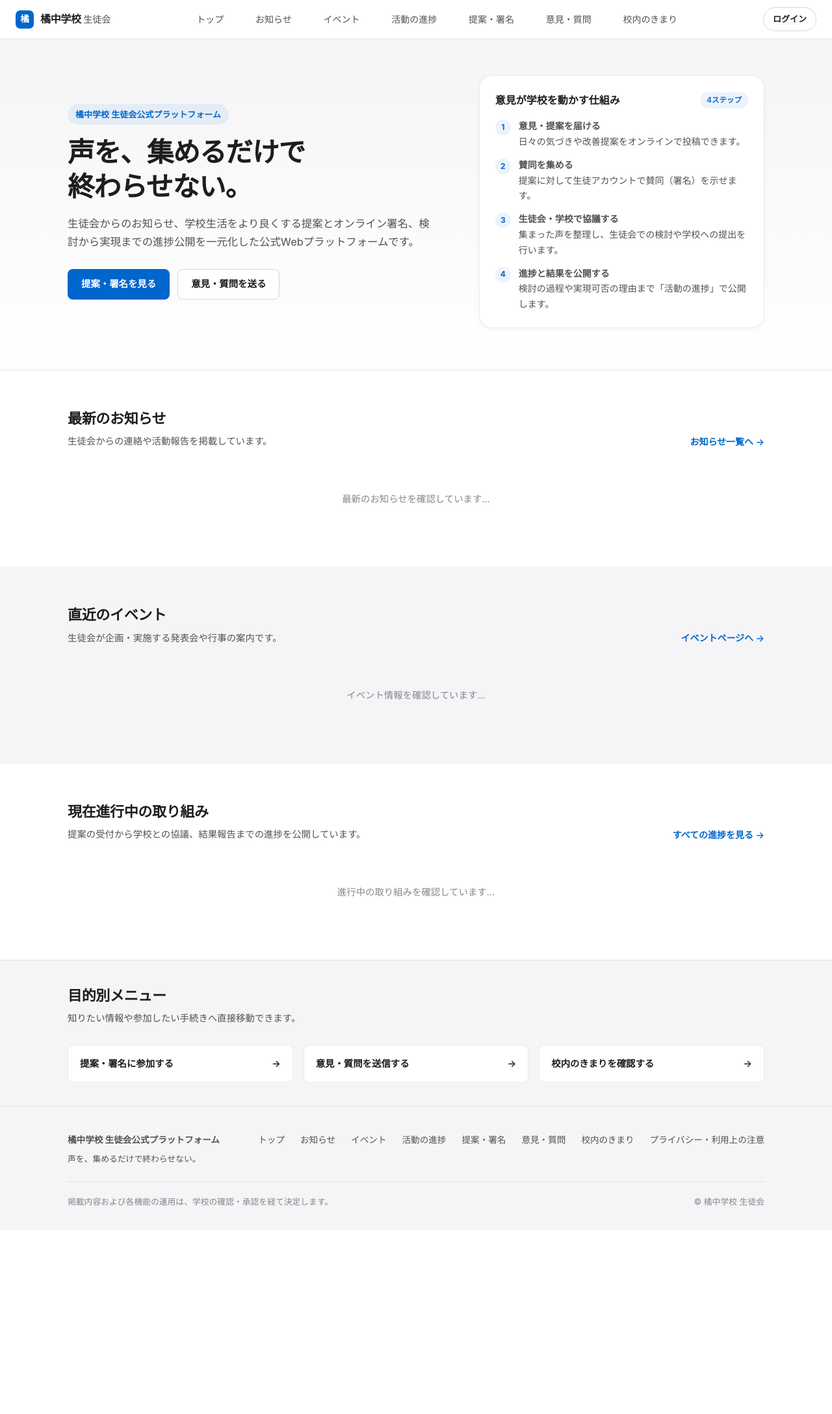
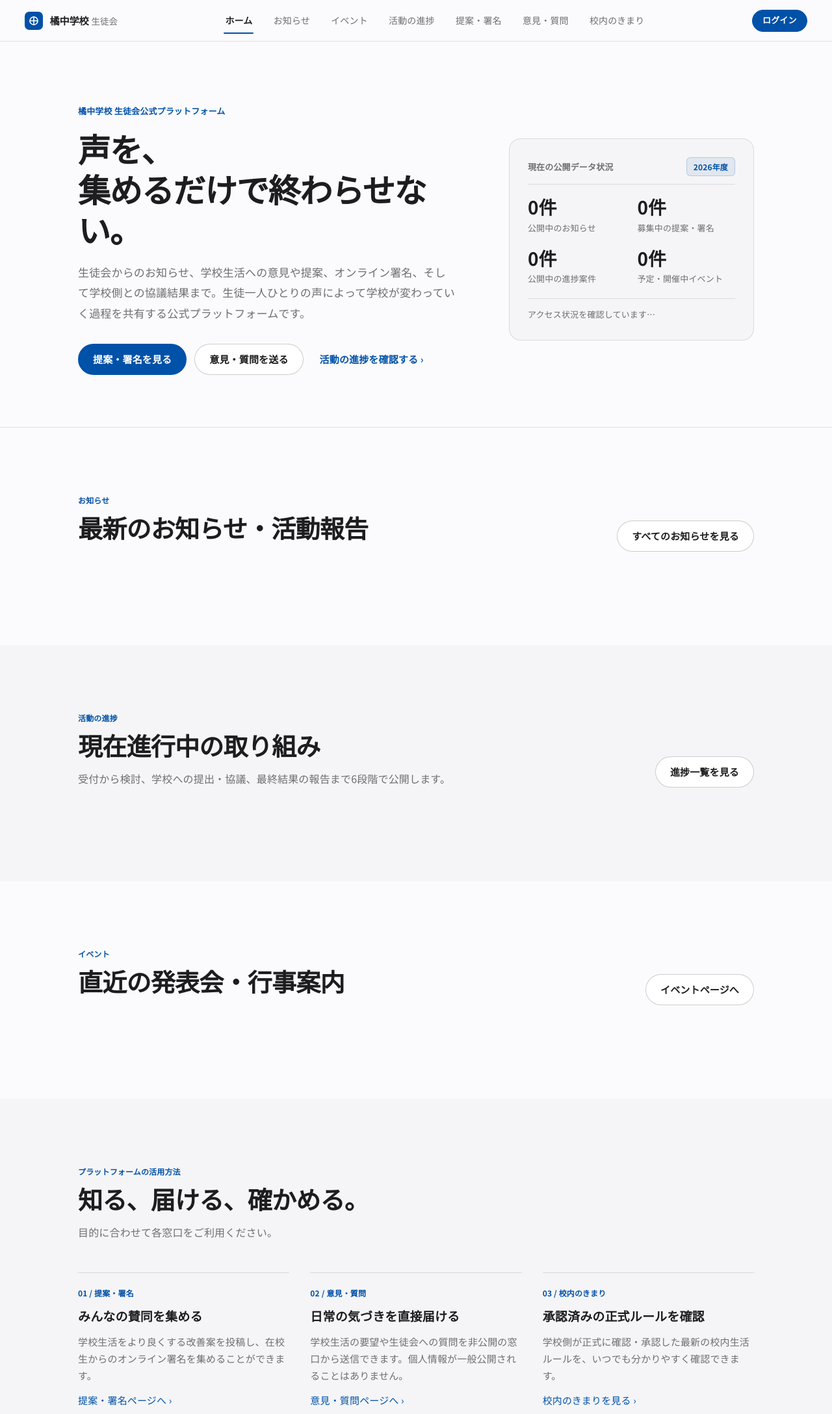
Before and after one commit to mir-boy-120508/council, a plain HTML site: page index.html in a window 1280 px wide. Shown: the top 2176 px of the page at 65% size. Before the commit the page ends 1893 px from the top, so only its background shows below. Drawn offline with Linux system fonts and the light colour scheme.

Commit message:
Update index.html

```diff
--- a/index.html
+++ b/index.html
@@ -3,233 +3,133 @@
 <head>
   <meta charset="utf-8">
   <meta name="viewport" content="width=device-width, initial-scale=1">
-  <meta name="description" content="橘中学校 生徒会公式プラットフォーム。お知らせ、イベント、活動の進捗、提案・署名、意見受付、校内のきまりを一元化しています。">
-  <title>トップページ | 橘中学校 生徒会</title>
-  <link rel="stylesheet" href="site.css">
+  <meta name="theme-color" content="#fbfbfd">
+  <meta name="description" content="橘中学校生徒会の公式プラットフォーム。お知らせ発信、意見受付、提案・署名、活動進捗の公開を一元化します。">
+  <title>ホーム — 橘中学校 生徒会公式プラットフォーム</title>
+  <link rel="stylesheet" href="css/site.css">
 </head>
-<body>
-<header class="site-header">
-  <div class="header-inner">
-    <a class="site-brand" href="index.html">
-      <span class="brand-mark">橘</span>
-      <span>橘中学校 <span class="brand-sub">生徒会</span></span>
-    </a>
-    <nav class="main-nav" aria-label="主要メニュー">
-      <ul>
-        <li><a href="index.html">トップ</a></li>
-        <li><a href="newsroom.html">お知らせ</a></li>
-        <li><a href="events.html">イベント</a></li>
-        <li><a href="progress.html">活動の進捗</a></li>
-        <li><a href="petitions.html">提案・署名</a></li>
-        <li><a href="feedback.html">意見・質問</a></li>
-        <li><a href="school-rules.html">校内のきまり</a></li>
-      </ul>
-    </nav>
-    <div class="header-actions">
-      <div id="navAuthSlot"><a class="nav-action-btn" href="login.html">ログイン</a></div>
-      <button id="mobileMenuToggle" class="mobile-menu-toggle" aria-expanded="false" aria-controls="mobileDrawer">メニュー</button>
-    </div>
-  </div>
-</header>
-<nav id="mobileDrawer" class="mobile-drawer" aria-label="スマートフォンメニュー">
-  <ul>
-    <li><a href="index.html">トップ</a></li>
-    <li><a href="newsroom.html">お知らせ</a></li>
-    <li><a href="events.html">イベント</a></li>
-    <li><a href="progress.html">活動の進捗</a></li>
-    <li><a href="petitions.html">提案・署名</a></li>
-    <li><a href="feedback.html">意見・質問</a></li>
-    <li><a href="school-rules.html">校内のきまり</a></li>
-  </ul>
-  <div id="mobileAuthSlot" class="mobile-drawer-actions">
-    <a class="nav-action-btn" href="login.html">ログイン</a>
-  </div>
-</nav>
+<body data-page="home">
+  <header id="site-header"></header>
+
   <main>
-  <section class="top-hero">
-    <div class="container top-hero-grid">
+    <section class="hero">
+      <div class="container hero-grid">
         <div>
-        <div class="top-hero-badge">橘中学校 生徒会公式プラットフォーム</div>
-        <h1>声を、集めるだけで<br>終わらせない。</h1>
-        <p>生徒会からのお知らせ、学校生活をより良くする提案とオンライン署名、検討から実現までの進捗公開を一元化した公式Webプラットフォームです。</p>
+          <p class="hero-kicker">橘中学校 生徒会公式プラットフォーム</p>
+          <h1>声を、<br>集めるだけで終わらせない。</h1>
+          <p class="hero-lead">
+            生徒会からのお知らせ、学校生活への意見や提案、オンライン署名、そして学校側との協議結果まで。生徒一人ひとりの声によって学校が変わっていく過程を共有する公式プラットフォームです。
+          </p>
           <div class="hero-cta-group">
             <a class="btn btn-primary" href="petitions.html">提案・署名を見る</a>
             <a class="btn btn-secondary" href="feedback.html">意見・質問を送る</a>
+            <a class="btn btn-ghost" href="progress.html">活動の進捗を確認する ›</a>
           </div>
         </div>
-      <div class="hero-summary-card">
-        <h2>意見が学校を動かす仕組み <span class="badge badge-accent">4ステップ</span></h2>
-        <ol class="summary-step-list">
-          <li><span class="step-num">1</span><div><strong>意見・提案を届ける</strong><br>日々の気づきや改善提案をオンラインで投稿できます。</div></li>
-          <li><span class="step-num">2</span><div><strong>賛同を集める</strong><br>提案に対して生徒アカウントで賛同（署名）を示せます。</div></li>
-          <li><span class="step-num">3</span><div><strong>生徒会・学校で協議する</strong><br>集まった声を整理し、生徒会での検討や学校への提出を行います。</div></li>
-          <li><span class="step-num">4</span><div><strong>進捗と結果を公開する</strong><br>検討の過程や実現可否の理由まで「活動の進捗」で公開します。</div></li>
-        </ol>
+
+        <aside class="hero-summary-panel" aria-label="現在の公開状況">
+          <div class="hero-summary-title">
+            <span>現在の公開データ状況</span>
+            <span class="badge badge-accent">2026年度</span>
           </div>
+          <div class="hero-metrics">
+            <div class="metric-item">
+              <span class="metric-value" id="metric-news">0件</span>
+              <span class="metric-label">公開中のお知らせ</span>
+            </div>
+            <div class="metric-item">
+              <span class="metric-value" id="metric-petitions">0件</span>
+              <span class="metric-label">募集中の提案・署名</span>
+            </div>
+            <div class="metric-item">
+              <span class="metric-value" id="metric-progress">0件</span>
+              <span class="metric-label">公開中の進捗案件</span>
+            </div>
+            <div class="metric-item">
+              <span class="metric-value" id="metric-events">0件</span>
+              <span class="metric-label">予定・開催中イベント</span>
+            </div>
+          </div>
+          <p class="hero-status-note" id="hero-schedule-note">アクセス状況を確認しています…</p>
+        </aside>
       </div>
     </section>
 
-  <section class="section">
+    <section class="section reveal">
       <div class="container">
-      <div class="section-head">
+        <div class="section-header" style="display:flex; justify-content:space-between; align-items:flex-end; flex-wrap:wrap; gap:16px;">
           <div>
-          <h2>最新のお知らせ</h2>
-          <p>生徒会からの連絡や活動報告を掲載しています。</p>
+            <span class="section-eyebrow">お知らせ</span>
+            <h2 class="section-title">最新のお知らせ・活動報告</h2>
           </div>
-        <a class="link-arrow" href="newsroom.html">お知らせ一覧へ →</a>
+          <a class="btn btn-secondary" href="newsroom.html">すべてのお知らせを見る</a>
         </div>
-      <div id="topNewsContainer" class="loading-state">最新のお知らせを確認しています...</div>
+        <div id="home-latest-news"></div>
       </div>
     </section>
 
-  <section class="section section-alt">
+    <section class="section section-alt reveal">
       <div class="container">
-      <div class="section-head">
+        <div class="section-header" style="display:flex; justify-content:space-between; align-items:flex-end; flex-wrap:wrap; gap:16px;">
           <div>
-          <h2>直近のイベント</h2>
-          <p>生徒会が企画・実施する発表会や行事の案内です。</p>
+            <span class="section-eyebrow">活動の進捗</span>
+            <h2 class="section-title">現在進行中の取り組み</h2>
+            <p class="section-desc">受付から検討、学校への提出・協議、最終結果の報告まで6段階で公開します。</p>
           </div>
-        <a class="link-arrow" href="events.html">イベントページへ →</a>
+          <a class="btn btn-secondary" href="progress.html">進捗一覧を見る</a>
         </div>
-      <div id="topEventsContainer" class="loading-state">イベント情報を確認しています...</div>
+        <div id="home-active-progress"></div>
       </div>
     </section>
 
-  <section class="section">
+    <section class="section reveal">
       <div class="container">
-      <div class="section-head">
+        <div class="section-header" style="display:flex; justify-content:space-between; align-items:flex-end; flex-wrap:wrap; gap:16px;">
           <div>
-          <h2>現在進行中の取り組み</h2>
-          <p>提案の受付から学校との協議、結果報告までの進捗を公開しています。</p>
+            <span class="section-eyebrow">イベント</span>
+            <h2 class="section-title">直近の発表会・行事案内</h2>
           </div>
-        <a class="link-arrow" href="progress.html">すべての進捗を見る →</a>
+          <a class="btn btn-secondary" href="events.html">イベントページへ</a>
         </div>
-      <div id="topProgressContainer" class="loading-state">進行中の取り組みを確認しています...</div>
+        <div id="home-upcoming-events"></div>
       </div>
     </section>
 
-  <section class="related-links">
+    <section class="section section-alt reveal">
       <div class="container">
-      <div class="section-head">
-        <div>
-          <h2>目的別メニュー</h2>
-          <p>知りたい情報や参加したい手続きへ直接移動できます。</p>
+        <div class="section-header">
+          <span class="section-eyebrow">プラットフォームの活用方法</span>
+          <h2 class="section-title">知る、届ける、確かめる。</h2>
+          <p class="section-desc">目的に合わせて各窓口をご利用ください。</p>
         </div>
+        <div class="editorial-grid-3">
+          <div class="editorial-item">
+            <span class="editorial-item-num">01 / 提案・署名</span>
+            <h3>みんなの賛同を集める</h3>
+            <p>学校生活をより良くする改善案を投稿し、在校生からのオンライン署名を集めることができます。</p>
+            <p style="margin-top:12px;"><a class="btn-ghost" href="petitions.html" style="padding-left:0;">提案・署名ページへ ›</a></p>
           </div>
-      <div class="related-grid">
-        <a class="related-item" href="petitions.html"><span>提案・署名に参加する</span><span>→</span></a>
-        <a class="related-item" href="feedback.html"><span>意見・質問を送信する</span><span>→</span></a>
-        <a class="related-item" href="school-rules.html"><span>校内のきまりを確認する</span><span>→</span></a>
+          <div class="editorial-item">
+            <span class="editorial-item-num">02 / 意見・質問</span>
+            <h3>日常の気づきを直接届ける</h3>
+            <p>学校生活の要望や生徒会への質問を非公開の窓口から送信できます。個人情報が一般公開されることはありません。</p>
+            <p style="margin-top:12px;"><a class="btn-ghost" href="feedback.html" style="padding-left:0;">意見・質問ページへ ›</a></p>
+          </div>
+          <div class="editorial-item">
+            <span class="editorial-item-num">03 / 校内のきまり</span>
+            <h3>承認済みの正式ルールを確認</h3>
+            <p>学校側が正式に確認・承認した最新の校内生活ルールを、いつでも分かりやすく確認できます。</p>
+            <p style="margin-top:12px;"><a class="btn-ghost" href="school-rules.html" style="padding-left:0;">校内のきまりを見る ›</a></p>
+          </div>
         </div>
       </div>
     </section>
   </main>
-<footer class="site-footer">
-  <div class="container">
-    <div class="footer-grid">
-      <div>
-        <strong>橘中学校 生徒会公式プラットフォーム</strong>
-        <p style="margin:6px 0 0;font-size:0.8rem;">声を、集めるだけで終わらせない。</p>
-      </div>
-      <div class="footer-links">
-        <a href="index.html">トップ</a>
-        <a href="newsroom.html">お知らせ</a>
-        <a href="events.html">イベント</a>
-        <a href="progress.html">活動の進捗</a>
-        <a href="petitions.html">提案・署名</a>
-        <a href="feedback.html">意見・質問</a>
-        <a href="school-rules.html">校内のきまり</a>
-        <a href="privacy.html">プライバシー・利用上の注意</a>
-      </div>
-    </div>
-    <div class="footer-bottom">
-      <span>掲載内容および各機能の運用は、学校の確認・承認を経て決定します。</span>
-      <span>© 橘中学校 生徒会</span>
-    </div>
-  </div>
-</footer>
-<script type="module" src="site.js"></script>
-<script type="module">
-  import { Backend, STAGE_LABELS, formatDate, formatDateTime } from "./js/firebase-service.js";
-  import { escapeHtml } from "./site.js";
 
-  async function initTopPage() {
-    const newsEl = document.getElementById("topNewsContainer");
-    const eventsEl = document.getElementById("topEventsContainer");
-    const progressEl = document.getElementById("topProgressContainer");
-
-    try {
-      const [newsList, eventList, progressList] = await Promise.all([
-        Backend.getPublishedNews(3),
-        Backend.getPublishedEvents(),
-        Backend.getPublicProgress()
-      ]);
-
-      // 最新のお知らせ
-      if (newsList.length === 0) {
-        newsEl.innerHTML = `<div class="empty-state"><h3>現在公開されているお知らせはありません</h3><p>生徒会からの新しいお知らせや活動報告が公開されると、ここに表示されます。</p></div>`;
-      } else {
-        newsEl.className = "card-grid";
-        newsEl.innerHTML = newsList.slice(0, 3).map((item) => `
-          <article class="card fade-in visible">
-            <div class="card-meta">
-              <span class="badge badge-accent">${escapeHtml(item.category || "お知らせ")}</span>
-              <span>${formatDate(item.publishedAt)}</span>
-            </div>
-            <h3>${escapeHtml(item.title)}</h3>
-            <p>${escapeHtml((item.body || "").slice(0, 90))}${(item.body || "").length > 90 ? "…" : ""}</p>
-            <div class="card-footer"><a class="link-arrow" href="newsroom.html">詳細を読む →</a></div>
-          </article>
-        `).join("");
-      }
-
-      // 直近のイベント
-      if (eventList.length === 0) {
-        eventsEl.innerHTML = `<div class="empty-state"><h3>現在予定されているイベントはありません</h3><p>生徒会主催の行事や発表会の開催が決まり次第、日時と詳細を掲載します。</p></div>`;
-      } else {
-        eventsEl.className = "card-grid-2";
-        eventsEl.innerHTML = eventList.slice(0, 2).map((ev) => `
-          <article class="card fade-in visible">
-            <div class="card-meta">
-              <span class="badge badge-accent">${escapeHtml(ev.statusLabel || "開催案内")}</span>
-              <span>${formatDateTime(ev.startAt)}</span>
-            </div>
-            <h3>${escapeHtml(ev.title)}</h3>
-            <p>${escapeHtml((ev.description || "").slice(0, 100))}</p>
-            <div class="card-footer"><a class="link-arrow" href="events.html">イベント詳細へ →</a></div>
-          </article>
-        `).join("");
-      }
-
-      // 現在進行中の取り組み
-      if (progressList.length === 0) {
-        progressEl.innerHTML = `<div class="empty-state"><h3>現在公開中の取り組み案件はありません</h3><p>正式に検討・公開される案件が登録されると、現在の段階と更新日がここに表示されます。</p></div>`;
-      } else {
-        progressEl.className = "card-grid-2";
-        progressEl.innerHTML = progressList.slice(0, 2).map((pr) => {
-          const stageIdx = Math.min(5, Math.max(0, Number(pr.currentStage || 1) - 1));
-          return `
-            <article class="card fade-in visible">
-              <div class="card-meta">
-                <span class="badge badge-success">${escapeHtml(pr.status || "対応中")}</span>
-                <span>更新日: ${formatDate(pr.updatedAt)}</span>
-              </div>
-              <h3>${escapeHtml(pr.title)}</h3>
-              <p>現在の段階: <strong>${escapeHtml(STAGE_LABELS[stageIdx])}</strong></p>
-              <div class="card-footer"><a class="link-arrow" href="progress.html">進捗の詳細を見る →</a></div>
-            </article>
-          `;
-        }).join("");
-      }
-    } catch (err) {
-      console.error(err);
-      newsEl.innerHTML = `<div class="empty-state"><h3>情報の読み込みに失敗しました</h3><p>通信環境を確認のうえ、再度お試しください。</p></div>`;
-      eventsEl.innerHTML = "";
-      progressEl.innerHTML = "";
-    }
-  }
-
-  initTopPage();
-</script>
+  <footer id="site-footer"></footer>
+  <script src="js/firebase-config.js"></script>
+  <script src="js/store.js"></script>
+  <script src="js/site.js"></script>
+  <script src="js/pages.js"></script>
 </body>
 </html>
```
Lines whose indentation alone changed are shown as unchanged.
